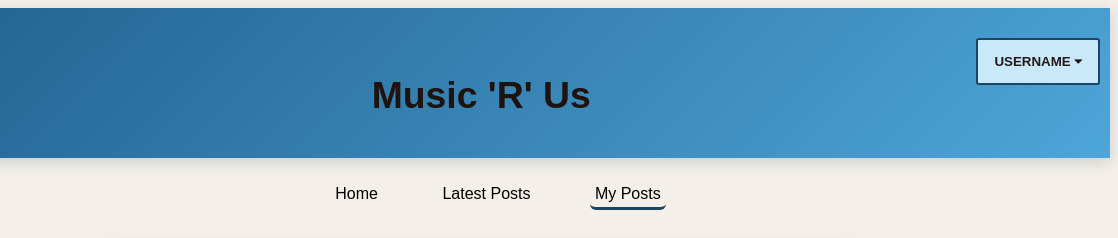
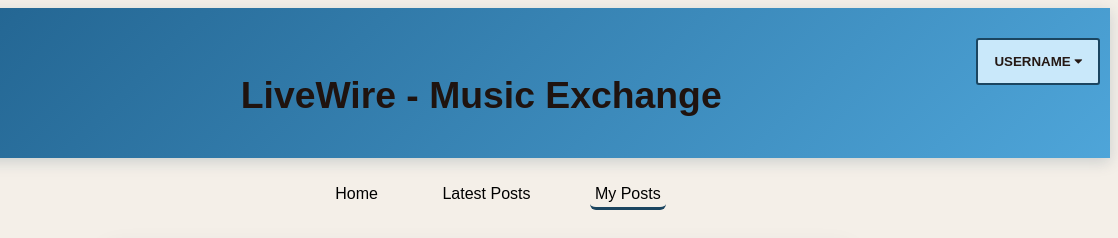
Before and after one commit to RoscoGooch/DSS2025-26-002-UG8, a website: page app/public/html/my_posts.html in a window 1280 px wide. Shown: the top 238 px of the page, 162-1280 px from the left. Drawn offline with nearby package versions, Linux system fonts and the light colour scheme; no server answers.

Commit message:
changed html titles and headers to new name

```diff
--- a/app/public/html/my_posts.html
+++ b/app/public/html/my_posts.html
@@ -2,7 +2,7 @@
 <html>
 
 <head>
-    <title> Music 'R' Us </title>
+    <title> LiveWire - Music Exchange </title>
     <meta charset="utf-8">
     <link rel="icon" type="image/x-icon" href="../imgs/foodie.ico">
     <link rel="stylesheet" href="../css/style.css">
@@ -16,7 +16,7 @@
 <body>
     <header>
         <a href="../html/index.html"><img id="logo" src="../imgs/logo.png"></a>
-        <h1>Music 'R' Us</h1>
+        <h1>LiveWire - Music Exchange</h1>
         <div class="dropdown">
             <button id="login_link" href="#">Username <i class="fa fa-caret-down"></i></button>
             <div class="dropdown-content">
```
Also changed, not shown: app/public/html/index.html (+2 -2 lines), app/public/html/login.html (+2 -2 lines), app/public/html/payment.html (+1 -1 lines), app/public/html/posts.html (+2 -2 lines).
